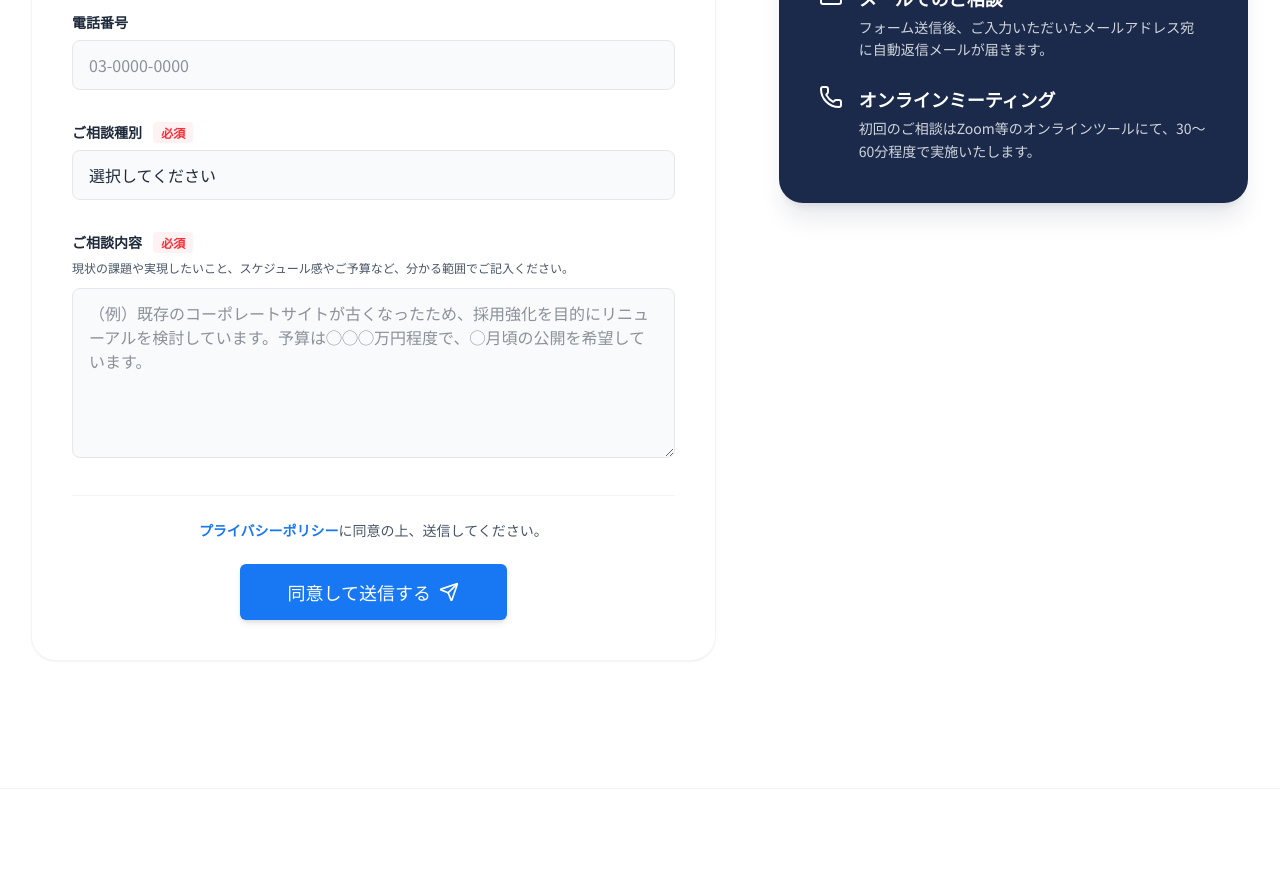
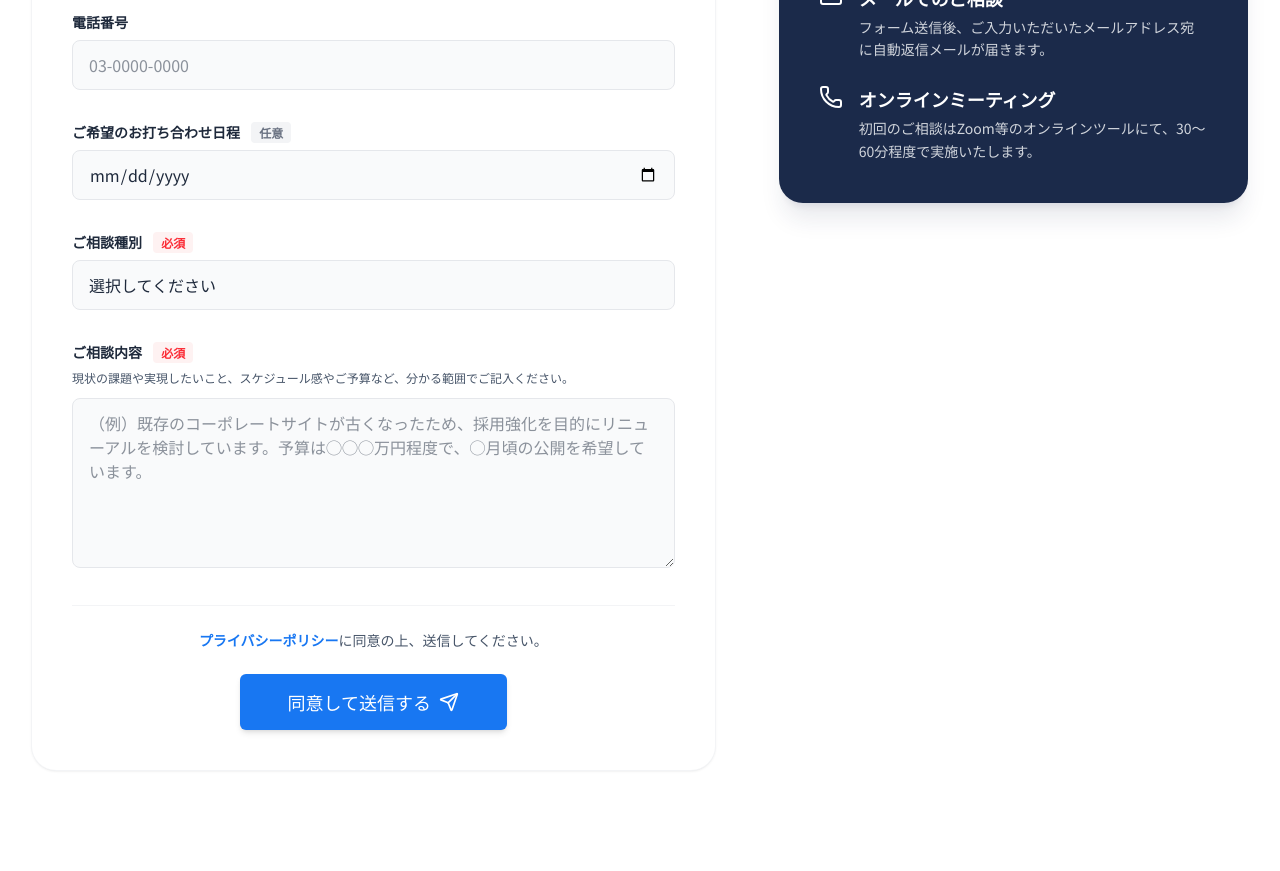
Before and after one commit to SocialBoost1201/socialboost, a Next.js app: page /contact in a window 1280 px wide. Shown: the part 900-1771 px from the top of the page. Built offline with nearby package versions, Linux system fonts and the light colour scheme.

Commit message:
feat(contact): add preferred date field

```diff
--- a/src/app/contact/page.tsx
+++ b/src/app/contact/page.tsx
@@ -148,6 +148,17 @@ export default function ContactPage() {
                     </div>
 
                     <div>
+                      <label htmlFor="preferred_date" className="block text-sm font-bold text-text-primary mb-2">
+                        ご希望のお打ち合わせ日程 <span className="ml-2 text-xs font-semibold text-gray-500 bg-gray-100 px-2 py-0.5 rounded">任意</span>
+                      </label>
+                      <input
+                        type="date"
+                        id="preferred_date"
+                        className="w-full rounded-lg border-gray-200 bg-gray-50 px-4 py-3 text-text-primary focus:border-brand-primary focus:bg-white focus:ring-1 focus:ring-brand-primary outline-none transition-colors border cursor-pointer"
+                      />
+                    </div>
+
+                    <div>
                       <label htmlFor="type" className="block text-sm font-bold text-text-primary mb-2">
                         ご相談種別 <span className="ml-2 text-xs font-semibold text-red-500 bg-red-50 px-2 py-0.5 rounded">必須</span>
                       </label>
```
